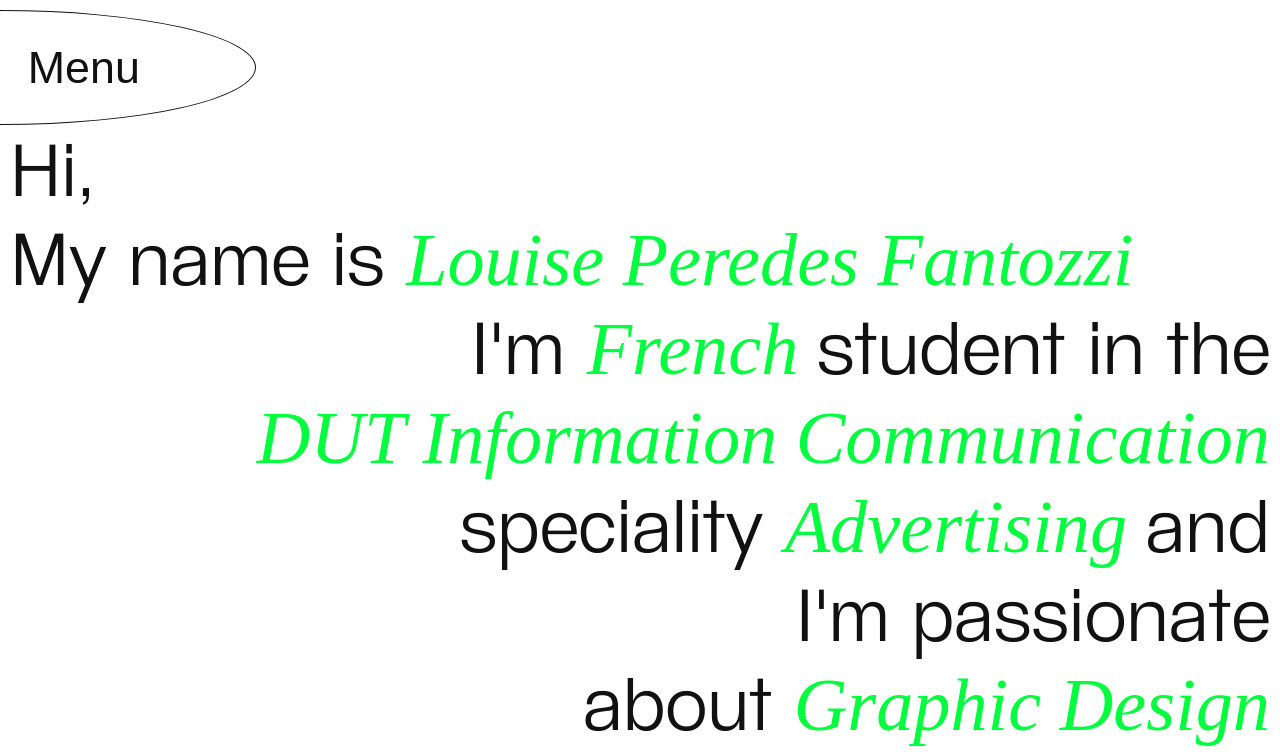
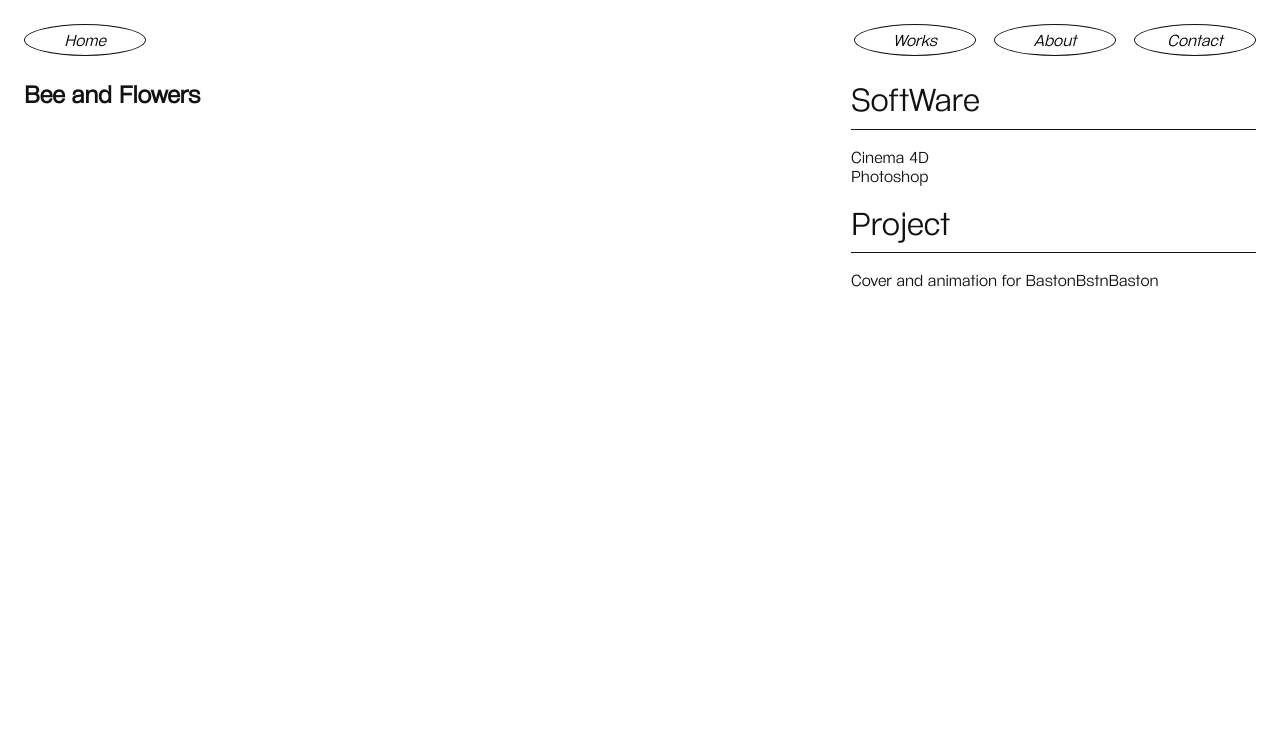
Before and after one commit to Hugofgx9/LouisePortfolio2, a Vue app: page /workpage in a window 1280 px wide. Before the commit this address led to /home. Shown: the top 755 px of the page. Built offline with nearby package versions, Linux system fonts and the light colour scheme.

Commit message:
ADD: workPage

```diff
--- a/src/components/InfiniteScroll.vue
+++ b/src/components/InfiniteScroll.vue
@@ -56,12 +56,13 @@ export default {
 
 	li{
 		padding-bottom: 0.8vw;
-		.italic-text {
+
+		a, a span{
 			color: black;
-		}
+			transition: all .2s ease;
 
-		a{
-			&:hover {
+
+			&:hover, &:hover span{
 				color: $second-color;
 			}
 		}
--- a/src/components/MobileNavBar.vue
+++ b/src/components/MobileNavBar.vue
@@ -13,7 +13,6 @@ export default {
 	},
 	methods: {
 		openMenu: function() {
-			this.isMenuVisible = !this.isMenuVisible;
 		}
 	},
 	computed: {
--- a/src/components/mq-slot.vue
+++ b/src/components/mq-slot.vue
@@ -13,7 +13,7 @@ export default {
 				{ screenTyp:'sm', value: 768 },
 				{ screenTyp:'lg', value: Infinity },
 			],
-			windowWidth: 0,
+			windowWidth: 1300,
 			condition: false,
 		}
 	},
@@ -38,7 +38,7 @@ export default {
 			}
 			else {
 				this.condition = this.breakpoints[index - 1].value < this.windowWidth
-													&& this.windowWidth < this.breakpoints[index].value;
+				&& this.windowWidth < this.breakpoints[index].value;
 			}
 		}
 	},
--- a/src/router/router.js
+++ b/src/router/router.js
@@ -25,6 +25,10 @@ const routes = [
 		component: require('@/views/desktopViews/Contact.vue').default
 	},
 	{
+		path: '/workpage',
+		component: require('@/views/desktopViews/WorkPage.vue').default
+	},
+	{
 		path: '/*',
 		redirect: '/home',
 	}
--- /dev/null
+++ b/src/views/desktopViews/WorkPage.vue
@@ -0,0 +1,63 @@
+<script>
+export default {
+  name: 'WorkPage',
+
+}
+</script>
+
+<template>
+  <div id="my-work">
+
+		<h2> Bee and Flowers </h2>
+
+		<div class="about-my-work">
+			<ul class="about-list">
+				<li class="software">
+					<h3>SoftWare</h3>
+					<ul class="about-item">
+						<li>Cinema 4D</li>
+						<li>Photoshop</li>
+					</ul>
+				</li>
+				<li class="project">
+					<h3>Project</h3>
+					<div class="about-item">
+						<p>Cover and animation for BastonBstnBaston</p>
+					</div>
+				</li>
+			</ul>
+		</div>
+
+		<div>
+			<img src="" alt=""/>
+			<img src="" alt=""/>
+		</div>
+
+  </div>
+</template>
+
+<style lang='scss' scoped>
+
+#my-work {
+	display: grid;
+	grid-template-columns: 1fr 405px;
+
+	.about-my-work {
+		grid-column: 2;
+
+			h3 {
+				font-weight: normal;
+				border-bottom: solid 1px #111111;
+				font-size: 2em;
+				padding-bottom: .3em;
+			}
+
+			.about-item {
+				margin-top: 18px;
+				margin-bottom: 18px;
+			}
+
+	}
+}
+
+</style>
```
